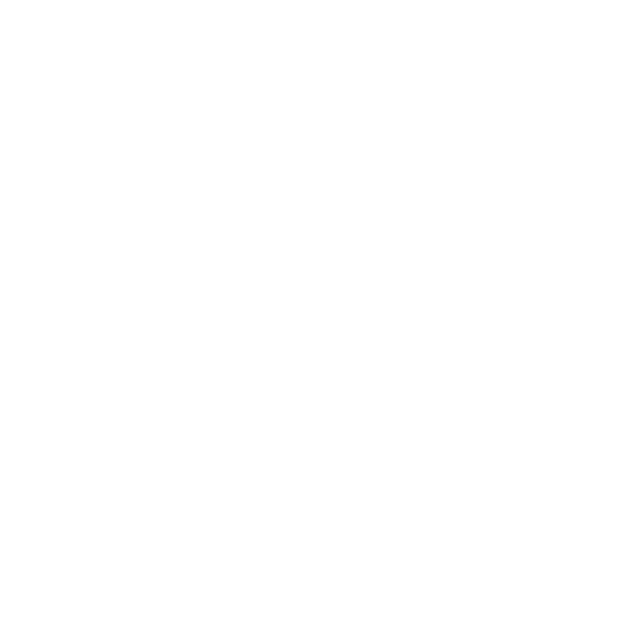
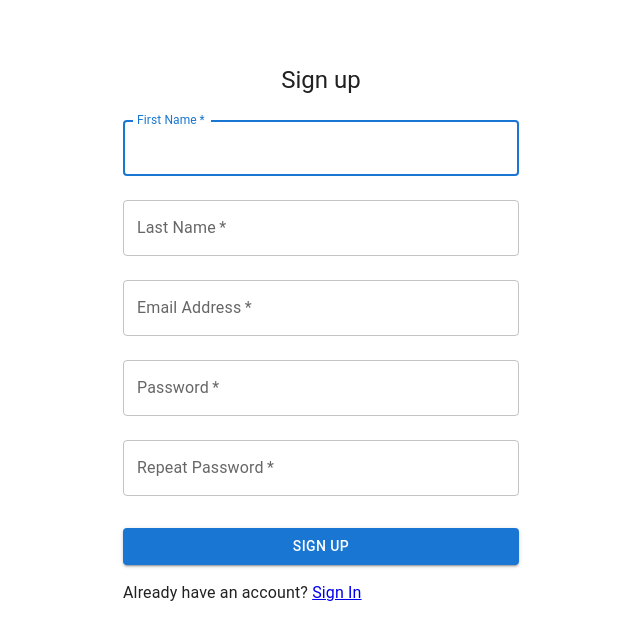
Before and after one commit to yuraavakyan/protectedDashboard, a React (Create React App) app in the folder client/: page /signup in a window 1280 px wide. Before the commit this address had no page. Shown: the top 640 px of the page, without its empty margins (319-959 px from the left). Built offline with nearby package versions, Linux system fonts and the light colour scheme.

Commit message:
signup functionality front

```diff
--- a/client/src/App.js
+++ b/client/src/App.js
@@ -1,7 +1,8 @@
 import React from 'react';
 import SignIn from './components/Signin';
-import { BrowserRouter as Router, Route, Routes, redirect} from 'react-router-dom'
+import { BrowserRouter as Router, Route, Routes} from 'react-router-dom'
 import Dashboard from './components/dashboard/Dashboard';
+import SignUp from './components/Signup';
 
 const App = () => {
   return (
@@ -10,6 +11,7 @@
         <Routes>
           <Route path='/' element={<SignIn />}/>
           <Route exact path='/signin' element={<SignIn />} />
+          <Route exact path='/signup' element={<SignUp />} />
           <Route path='/dashboard' element={<Dashboard />} />
         </Routes>
       </Router>
--- a/client/src/components/Signin.jsx
+++ b/client/src/components/Signin.jsx
@@ -8,6 +8,7 @@
 import Typography from '@mui/material/Typography';
 import Container from '@mui/material/Container';
 import { createTheme, ThemeProvider } from '@mui/material/styles';
+import { Link } from 'react-router-dom';
 
 const theme = createTheme();
 
@@ -76,6 +77,9 @@
             <Button type='submit' fullWidth variant='contained' sx={{ mt: 3, mb: 2 }}>
               Sign In
             </Button>
+            <Typography>
+              Don't have an account? <Link to={'/signup'}>SignUp</Link>
+            </Typography>
           </Box>
         </Box>
       </Container>
--- /dev/null
+++ b/client/src/components/Signup.jsx
@@ -0,0 +1,133 @@
+import React, { useState } from 'react';
+import axios from 'axios';
+import Button from '@mui/material/Button';
+import CssBaseline from '@mui/material/CssBaseline';
+import TextField from '@mui/material/TextField';
+import Box from '@mui/material/Box';
+import Typography from '@mui/material/Typography';
+import Container from '@mui/material/Container';
+import { createTheme, ThemeProvider } from '@mui/material/styles';
+import { Link } from 'react-router-dom';
+import { useEffect } from 'react';
+
+const theme = createTheme();
+
+const SignUp = () => {
+    const [formData, setFormData] = useState({})
+    const [validationError, setValidationError] = useState()
+    const [passwordError, setPasswordError] = useState('')
+    const handleSubmit = (event) => {
+        event.preventDefault();
+        const data = new FormData(event.currentTarget);
+        // eslint-disable-next-line no-console
+        axios({
+            method: 'POST',
+            url: 'http://localhost:5000/users/signup',
+            headers: 'Content-Type: application/json',
+            data: {
+                firstName: data.get('firstName'),
+                lastName: data.get('lastName'),
+                username: data.get('email'),
+                password: data.get('password'),
+            },
+        }).then(res => {
+            console.log(res.data)
+        }).catch((e) => setValidationError(e.response?.data));
+    };
+
+    useEffect(() => {
+        if(formData.password !== formData.repeatPassword) setPasswordError('passwords should match')
+        else setPasswordError('')
+    }, [formData])
+
+    return (
+        <ThemeProvider theme={theme}>
+            <Container component='main' maxWidth='xs'>
+                <CssBaseline />
+                <Box
+                    sx={{
+                        marginTop: 8,
+                        display: 'flex',
+                        flexDirection: 'column',
+                        alignItems: 'center',
+                    }}
+                >
+                    <Typography component='h1' variant='h5'>
+                        Sign up
+                    </Typography>
+                    <Typography >{validationError}</Typography>
+                    <Box component='form' onSubmit={handleSubmit} noValidate sx={{ mt: 1 }}>
+                        <TextField
+                            margin='normal'
+                            required
+                            fullWidth
+                            id='firstName'
+                            label='First Name'
+                            name='firstName'
+                            autoComplete='firstName'
+                            autoFocus
+                            onBlur={(e) => setFormData({...formData, firstName: e.target.value})}
+                            error={validationError}
+                        />
+                        <TextField
+                            margin='normal'
+                            required
+                            fullWidth
+                            id='lastName'
+                            label='Last Name'
+                            name='lastName'
+                            autoComplete='lastName'
+                            error={validationError}
+                            onBlur={(e) => setFormData({...formData, lastName: e.target.value})}
+                        />
+                        <TextField
+                            margin='normal'
+                            required
+                            fullWidth
+                            id='email'
+                            label='Email Address'
+                            name='email'
+                            autoComplete='email'
+                            error={validationError}
+                            onBlur={(e) => setFormData({...formData, email: e.target.value})}
+
+                        />
+                        <TextField
+                            margin='normal'
+                            required
+                            fullWidth
+                            name='password'
+                            label='Password'
+                            type='password'
+                            id='Password'
+                            error={passwordError}
+                            helperText={validationError}
+                            onBlur={(e) => setFormData({...formData, password: e.target.value})}
+                        />
+                        <TextField
+                            margin='normal'
+                            required
+                            fullWidth
+                            name='repeatPassword'
+                            label='Repeat Password'
+                            type='password'
+                            id='repeatPassword'
+                            error={passwordError}
+                            helperText={validationError}
+                            onBlur={(e) => setFormData({...formData, repeatPassword: e.target.value})}
+
+                        />
+                        <Button type='submit' fullWidth variant='contained' sx={{ mt: 3, mb: 2 }}>
+                            Sign Up
+                        </Button>
+                        <Typography>
+                            Already have an account? <Link to={'/signin'}>Sign In</Link>
+                        </Typography>
+                    </Box>
+                </Box>
+            </Container>
+        </ThemeProvider>
+    );
+};
+
+export default SignUp;
```
